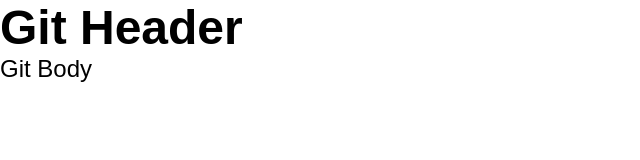
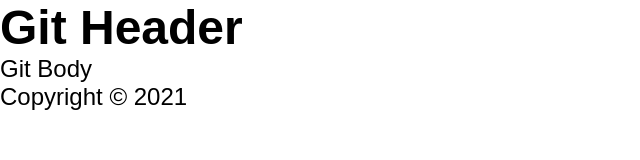
Before and after one commit to okzgit/project_name-1, a plain HTML site: page index.html in a window 1280 px wide. Shown: the whole page, without its empty margins (0-640 px from the left). Drawn offline with Linux system fonts and the light colour scheme.

Commit message:
index.html new Changed

```diff
--- a/index.html
+++ b/index.html
@@ -13,6 +13,9 @@
         <h1>Git Header</h1>
     </header>
     <main>Git Body</main>
+    <footer>
+        Copyright &copy; 2021
+    </footer>
 </body>
 
 </html>
```
